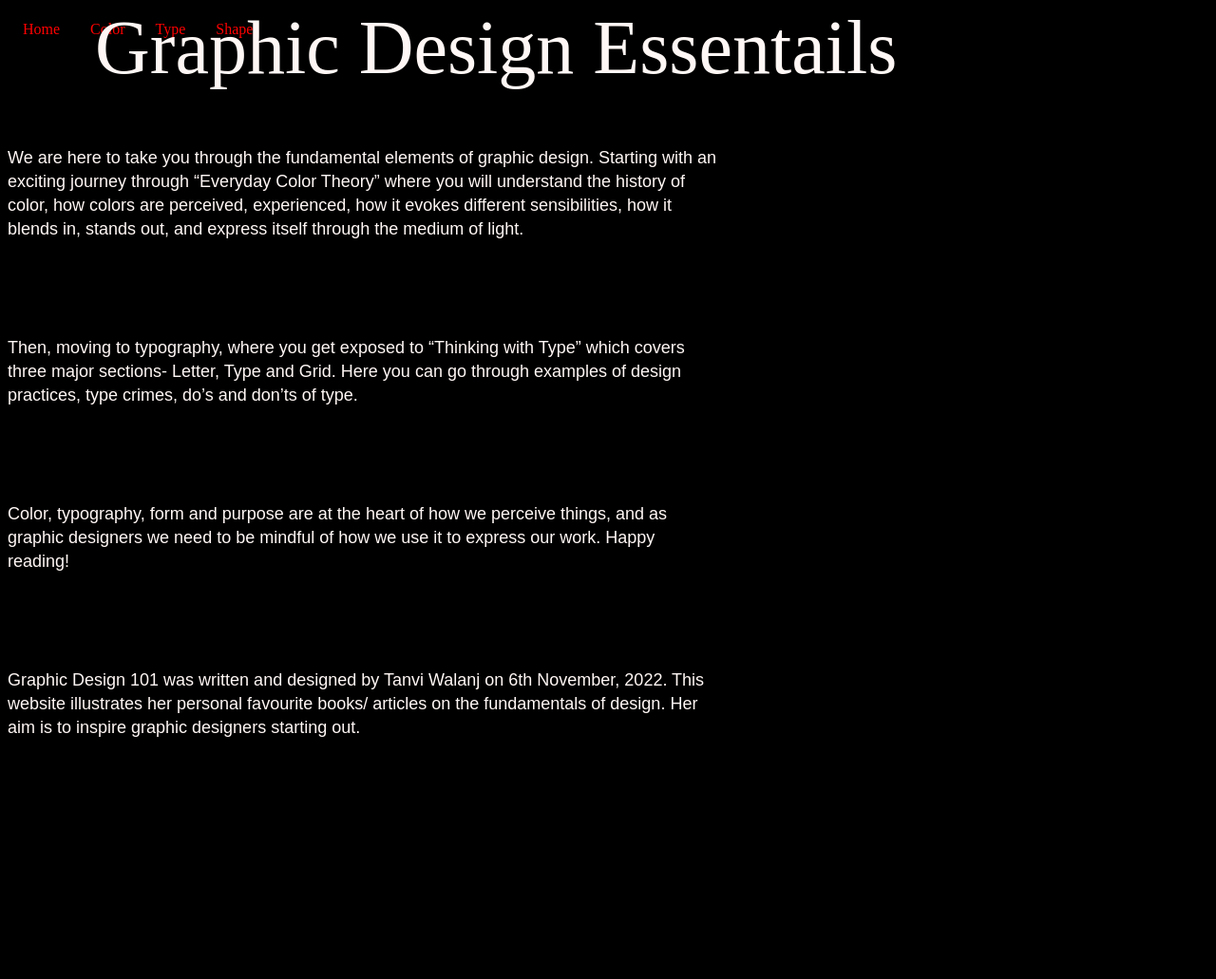
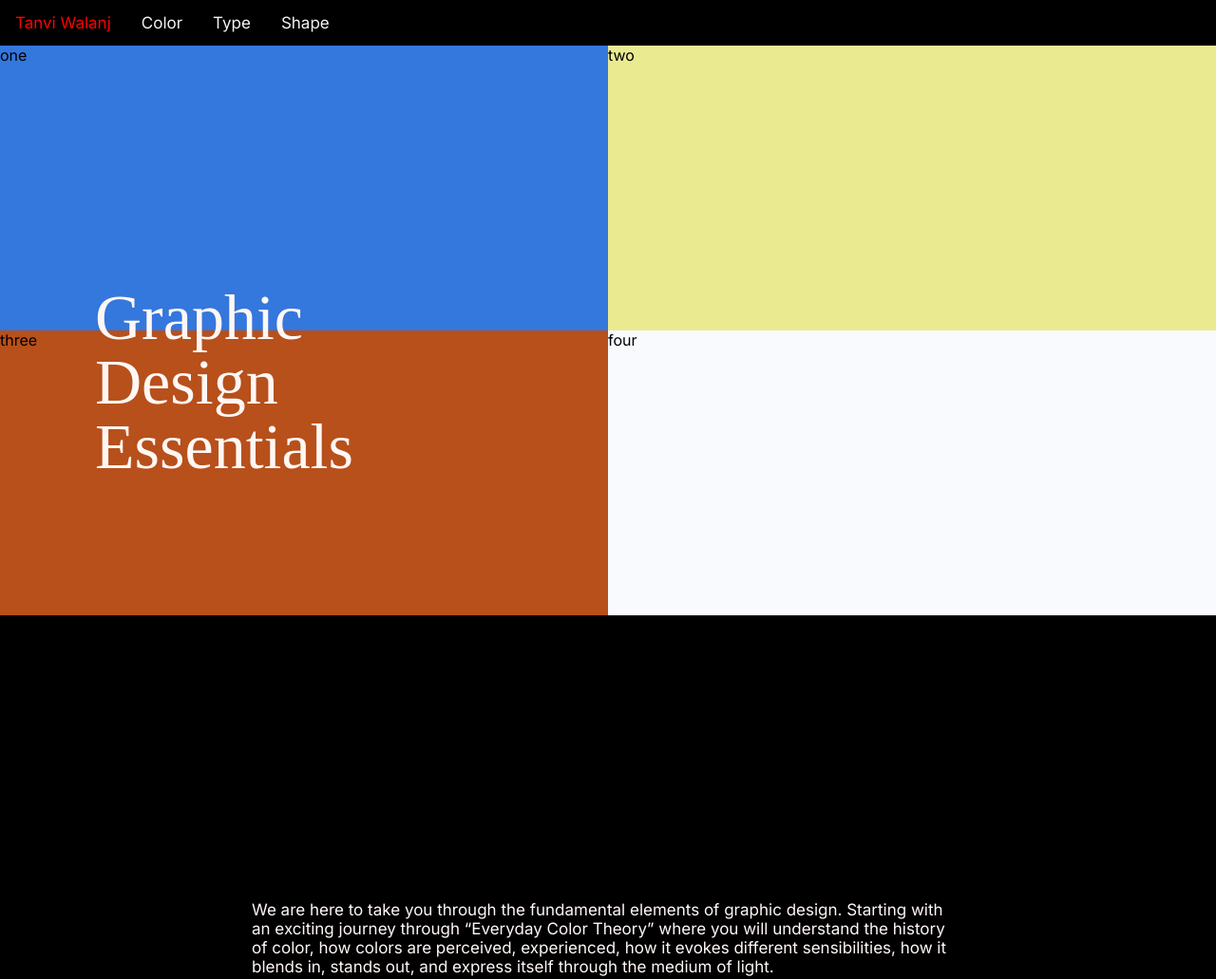
Before and after one commit to Tanviwalanj/Binding, a plain HTML site: page index.html in a window 1280 px wide. Shown: the top 1031 px of the page at 95% size. Before the commit the page ends 879 px from the top, so only its background shows below. Drawn offline with Linux system fonts and the light colour scheme; a web font is replaced by a local one.

Commit message:
Navigation & containers

```diff
--- a/assets/common.css
+++ b/assets/common.css
@@ -19,51 +19,222 @@
            font-style: normal;
     }
 
+/* Variables */
+
+:root {
+  --body: 16px;
+  --heading: calc(var(--body)*2.11);
+  --author: calc(var(--body));
+  --smallspacing: 18px;
+  --mediumspacing: 32px;
+  --largespacing: 52px;}
+
+@media (min-width: 768px) {
+  :root {
+  --body: 17px;
+  --heading: calc(var(--body)*4);
+  --author: calc(var(--body)*1);
+  --smallspacing: 32px;
+  --mediumspacing: 52px;
+  --largespacing: 300px;}}
+
+
+  /*
+    @media print{
+      .heading1 {page-break-before: auto;}
+      .heading2 {page-break-before: auto;}
+      .title {page-break-before: auto;}
+      .body {page-break-before: auto;}
+      .author {page-break-before: auto;}
+      .line {page-break-before: auto;}
+
+      @page{
+        margin-top: 1cm;
+        margin-bottom: 1cm;
+        }
+
+
+      :root {
+        --body: 12pt;
+        --heading: calc(var(--body)*2);
+        --heading2: calc(var(--body)*1.2);
+        --title: calc(var(--body)*3.4);
+        --author: calc(var(--body));
+        --header: calc(var(--body)*1.2);
+        --excerpt: 12pt;
+        --smallspacing: 0.2cm;
+        --mediumspacing: 0.7cm;
+        --largespacing: 1cm;
+        --xlspacing: 1.2cm;
+        --sectionbreak: 1.6cm;
+        --headingcolor: #FF7870;
+    }} /*
+
+
     /* Nav bar*/
-    ul {
-      list-style-type: none;
+
+    a.navigation:link {color:#ff0000;
+    }
+
+    body {
       margin: 0;
-      padding: 0;
+      font-family: 'Inter', sans-serif;
+    }
+
+    .topnav {
       overflow: hidden;
       background-color: black;
     }
-    li {
+
+    .topnav a {
       float: left;
-    }
-    li a {
       display: block;
-      color: white;
+      color: #f2f2f2;
       text-align: center;
       padding: 14px 16px;
       text-decoration: none;
+      font-size: 17px;
     }
-    a.navigation:link {color:#ff0000;}
 
-    a.navigation:hover {background:#66ff66;}
+    .topnav a:hover {
+      background-color: black;
+      color: red;
+    }
+
+    .topnav a.active {
+      color: red;
+    }
+
+    .topnav .icon {
+      display: none;
+      color: white;
+    }
 
 
-    body {
-      background-color: black;
+    @media screen and (max-width: 600px) {
+      .topnav a:not(:first-child) {display: none;}
+      .topnav a.icon {
+        float: right;
+        display: block;
+      }
     }
 
-    .heading { font-family: ClashDisplay-Semibold;
-      font-style: normal;
-      font-size: 80px;
-      position: absolute;
-      left:100px;
-      margin: 0px;
-      line-height: 85px;
-      color: #FFF7F5;}
-
-    .body {
-      max-width: 750px;
-      font-family: Arial,sans-serif;
-      font-style: normal;
-      font-size: 18px;
-      line-height: 25px;
-      color: #FFF7F5;
-      margin: 100px 0px;
-      left:100px;
+    @media screen and (max-width: 600px) {
+      .topnav.responsive {position: relative;}
+      .topnav.responsive .icon {
+        position: absolute;
+        right: 0;
+        top: 0;
+      }
+      .topnav.responsive a {
+        float: none;
+        display: block;
+        text-align: left;
+      }
+    }
 
 
-    }
+.heading { font-family: ClashDisplay-Medium;
+  font-style: normal;
+  font-size: var(--heading);
+  position: absolute;
+  left:100px;
+  margin: 0px;
+  line-height: 1;
+  margin-top: var(--largespacing);
+  color: #FFF7F5;}
+
+.body{
+  font-family: 'Inter', sans-serif;
+  font-weight: 200;
+  font-size: var(--body);
+  line-height: auto;
+  max-width: 750px;
+  margin-left: auto;
+  margin-right: auto;
+  margin-top: var(--largespacing);
+  width: 88%;
+  color: #FFF7F5;
+}
+
+.author{
+  font-family: 'Inter', sans-serif;
+  font-weight: 100;
+  font-size: var(--body);
+  line-height: auto;
+  max-width: 750px;
+  margin-left: auto;
+  margin-right: auto;
+  margin-top: var(--mediumspacing);
+  color: #FFF7F5;
+}
+
+  .small{
+    margin-bottom: var(--smallspacing);
+  }
+
+  .medium{
+    margin-top: var(--mediumspacing);
+  }
+
+  .large{
+    margin-top: var(--largespacing);
+  }
+
+
+
+  body {
+    background-color: black;
+  }
+
+
+  /* 4 boxes */
+.row {
+  display: flex;
+  width: 100%;
+}
+
+.row div {
+  width: 50%;
+}
+
+.noMargin {
+  margin: 0px;
+}
+
+/* Responsive layout - makes the two columns stack on top of each other instead of next to each other */
+@media screen and (max-width: 600px) {
+  .row noMargin{
+    width: 100%;
+  }
+}
+
+.one {
+  background-color: #3477DD;
+  height:300px;
+  width:300px;
+  margin:0;
+}
+
+.two {
+  background-color: #EAEB91;
+  height:300px;
+  width:300px;
+  position:relative;
+  margin:0;
+}
+
+.three {
+  background-color:#B7501B;
+  height:300px;
+  width:300px;
+  margin:0;
+}
+
+.four {
+  background-color: #F8FAFD;
+  height:300px;
+  width:300px;
+  position:relative;
+  margin:0;
+}
--- a/index.html
+++ b/index.html
@@ -3,31 +3,66 @@
 <head>
     <meta charset="UTF-8">
     <meta name="viewport" content="width=device-width, initial-scale=1.0">
-    <title>Graphic Design Essentails</title>
+    <title>Graphic Design Essentials</title>
     <link rel="stylesheet" href="assets/common.css" />
+    <link rel="preconnect" href="https://fonts.googleapis.com">
+    <link rel="preconnect" href="https://fonts.gstatic.com" crossorigin>
+    <link href="https://fonts.googleapis.com/css2?family=Inter&display=swap" rel="stylesheet">
 </head>
 
 <body>
 
-    <div class="heading"> Graphic Design Essentails</div>
+<div class="heading large"> Graphic <br> Design <br> Essentials</div>
 
-    <ul>
-        <li><a class= "navigation" href="#home">Home</a></li>
-        <li><a class= "navigation" href="color/index.html">Color</a></li>
-        <li><a class= "navigation" href="type">Type</a></li>
-        <li><a class= "navigation" href="#shape">Shape</a></li>
-      </ul>
+<div class="topnav" id="myTopnav">
+    <a href="#home" class="active">Tanvi Walanj</a>
+    <a href="color/index.html">Color</a>
+    <a href="#contact">Type</a>
+    <a href="#about">Shape</a>
+    <a href="javascript:void(0);" class="icon" onclick="myFunction()">
+      <i class="fa fa-bars"></i>
+    </a>
+</div>
 
-    <div class="body">We are here to take you through the fundamental elements of graphic design. Starting with an exciting journey through “Everyday Color Theory” where you will understand the history of color, how colors are perceived, experienced, how it evokes different sensibilities, how it blends in, stands out, and express itself through the medium of light.
+<script>
+    function myFunction() {
+      var x = document.getElementById("myTopnav");
+      if (x.className === "topnav") {
+        x.className += " responsive";
+      } else {
+        x.className = "topnav";
+      }
+    }
+</script>
+
+<div class="row noMargin">
+    <div class="one">
+      one
+    </div>
+    <div class="two">
+      two
+    </div>
+</div>
+<div class="row noMargin">
+    <div class="three">
+      three
+    </div>
+    <div class="four">
+      four
+    </div>
+</div>
+
+
+    <div class="body small">We are here to take you through the fundamental elements of graphic design. Starting with an exciting journey through “Everyday Color Theory” where you will understand the history of color, how colors are perceived, experienced, how it evokes different sensibilities, how it blends in, stands out, and express itself through the medium of light.
     </div>
 
-    <div class="body">Then, moving to typography, where you get exposed to “Thinking with Type” which covers three major sections- Letter, Type and Grid. Here you can go through examples of design practices, type crimes, do’s and don’ts of type.
+    <div class="body small">Then, moving to typography, where you get exposed to “Thinking with Type” which covers three major sections- Letter, Type and Grid. Here you can go through examples of design practices, type crimes, do’s and don’ts of type.
     </div>
 
     <div class="body">Color, typography, form and purpose are at the heart of how we perceive things, and as graphic designers we need to be mindful of how we use it to express our work. Happy reading!
     </div>
 
-    <div class="body">Graphic Design 101 was written and designed by Tanvi Walanj on 6th November, 2022. This website illustrates her personal favourite books/ articles on  the fundamentals of design. Her aim is to inspire graphic designers starting out.
+    <div class="author">Graphic Design 101 was written and designed by Tanvi Walanj on 6th November, 2022. This website illustrates her personal favourite books/ articles on  the fundamentals of design. Her aim is to inspire graphic designers starting out.
     </div>
 
 </body>
```
Also changed, not shown: 1 other file.
